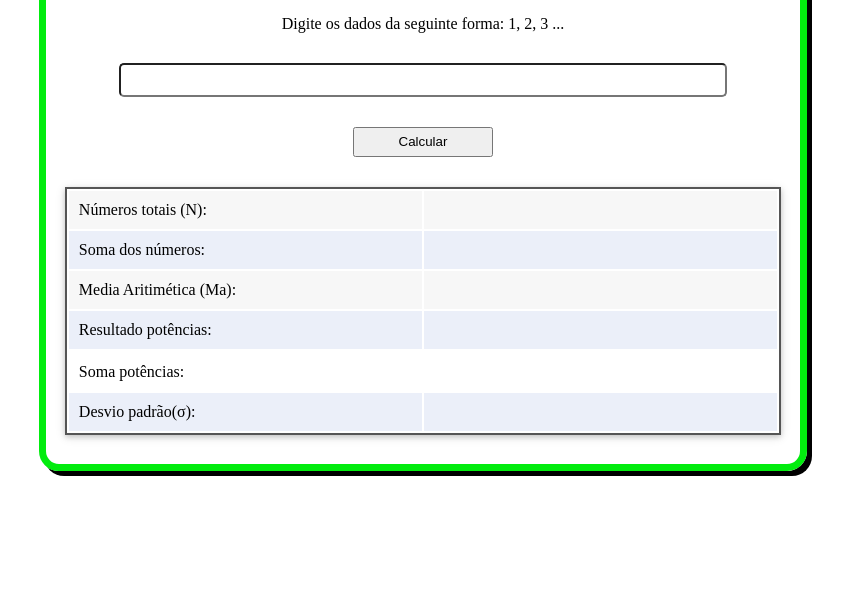
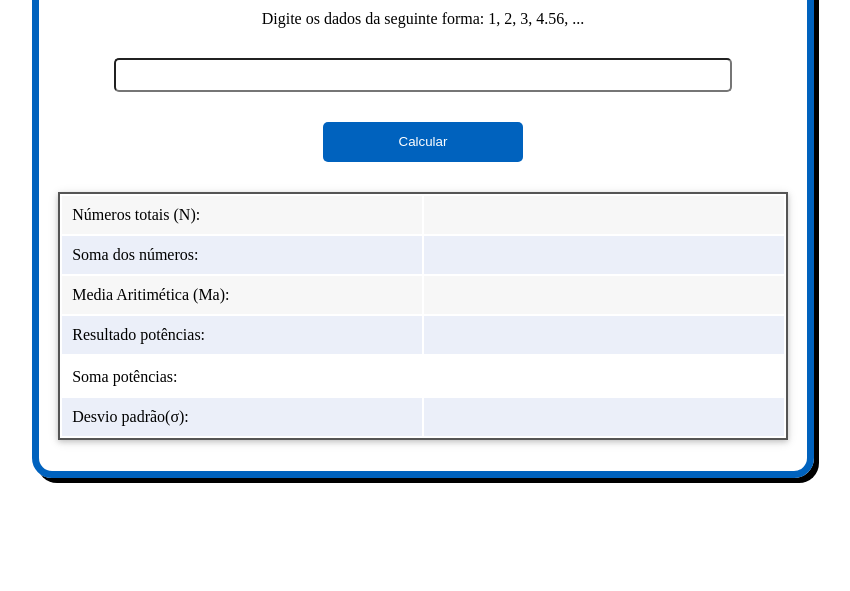
Before and after one commit to talison07/Calculadora-Desvio-Padr-o, a plain HTML site: page index.html in a window 1280 px wide. Shown: the part 209-800 px from the top of the page, without its empty margins (217-1067 px from the left). Drawn offline with Linux system fonts and the light colour scheme.

Commit message:
Update CSS

```diff
--- a/index.html
+++ b/index.html
@@ -16,7 +16,7 @@
         <div id="calculator">
             <h1>Calculadora de Desvio Padrão</h1>
 
-            <p>Digite os dados da seguinte forma: 1, 2, 3 ...</p>
+            <p>Digite os dados da seguinte forma: 1, 2, 3, 4.56, ...</p>
 
             <input type="text" id="data">
 
--- a/style.css
+++ b/style.css
@@ -23,14 +23,13 @@ html, body{
 #calculator{
     width: 60%;
     height: 70%;
-    box-sizing: border-box;
 
     display: flex;
     flex-direction: column;
     align-items: center;
     justify-content: center;
 
-    border: 7px solid rgb(2, 236, 14);
+    border: 7px solid rgb(0, 98, 190);
     border-radius: 20px;
     box-shadow: 5px 5px 0px #000;
 
@@ -44,9 +43,13 @@ html, body{
 }
 
 #calc{
-    width: 140px;
-    height: 30px;
+    width: 200px;
+    height: 40px;
+    background-color: rgb(0, 98, 190);
 
+    border: none;
+    border-radius: 5px;
+    color: #fff;
 
 }
 
@@ -78,8 +81,15 @@ td{
 
 @media screen and (max-width: 730px){
     #calculator{
-        width: 100%;
+        width: 95%;
         height: 75%;
+    }
+}
+
+@media screen and (max-height:710px ){
+    #calculator{
+        width: 95%;
+        height: 85%;
     }
 }
 
```
